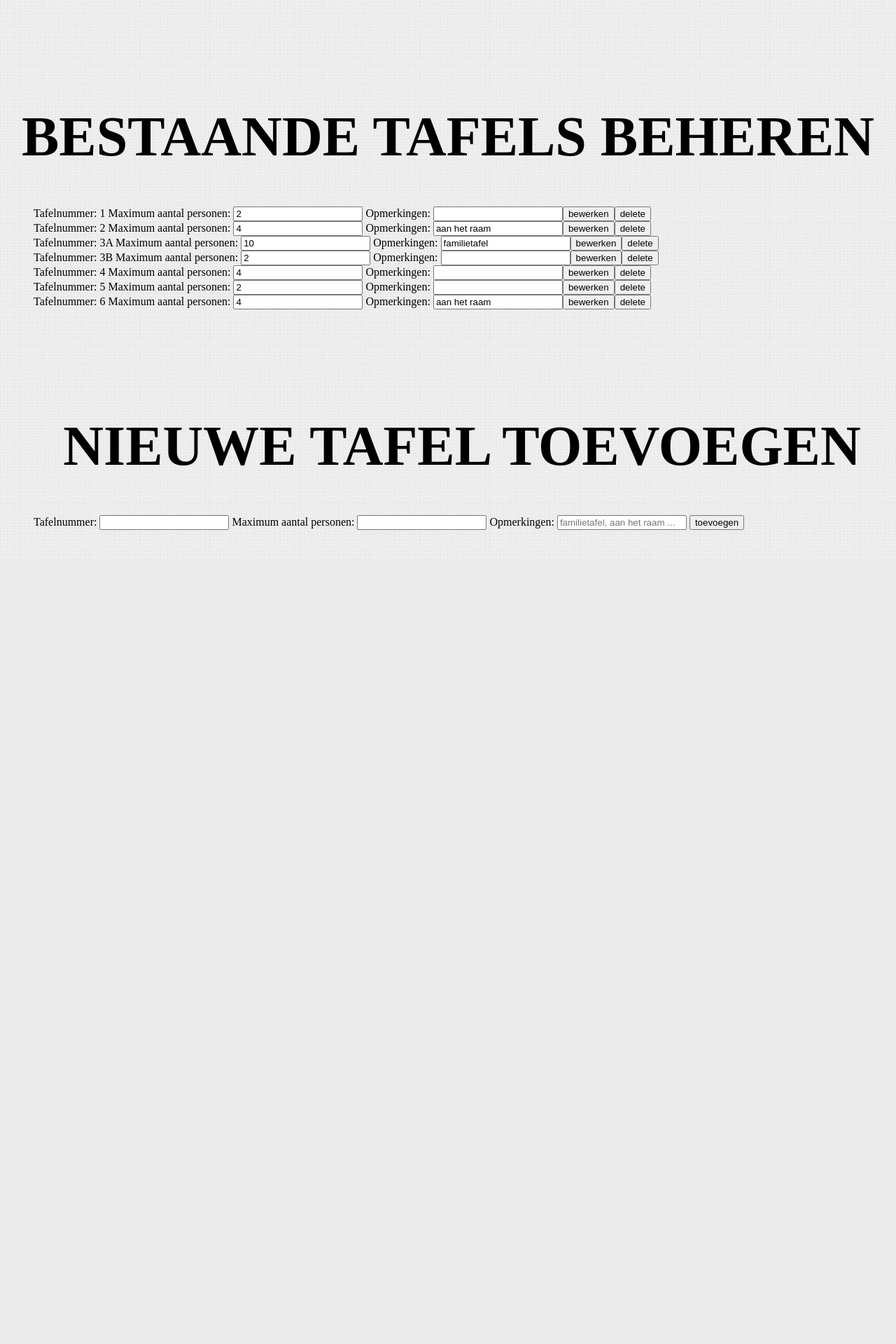
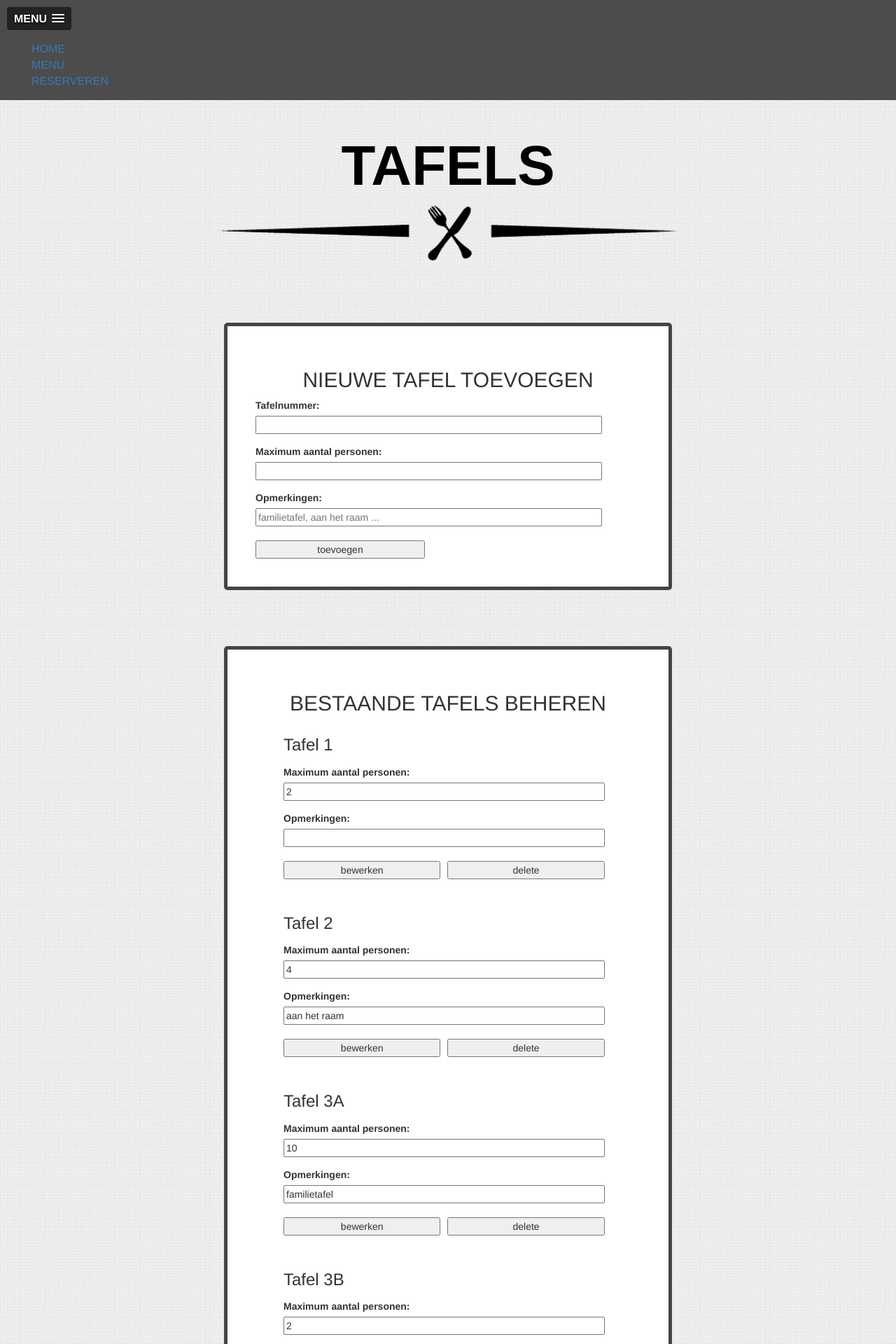
Before and after one commit to GlennVanHaute/PHPGroep14, a PHP site: page /tafelbeheer.php in a window 1280 px wide. Shown: the top 1920 px of the page at 70% size. Before the commit the page ends 757 px from the top, so only its background shows below. Run offline with PHP 8.4, Linux system fonts and the light colour scheme; data comes from the database, SQL or seed files in the repository; some libraries are stand-ins or nearby versions.

Commit message:
CSS tafels, tafelbeheer, index, menu, menubeheer

```diff
--- a/css/style.css
+++ b/css/style.css
@@ -1,4 +1,4 @@
-/* INDEX PAGINA */
+
 
 body{
 background-image: url(../images/bg.png);
@@ -14,9 +14,13 @@ margin-right: auto;
 h1{
 	text-align:center;
 	font-size:80px;
-	margin-top:150px;
+	margin-top:50px;
 	font-weight: bold;
 	color:black;
+}
+
+h2{
+text-align: center;
 }
 
 .headerline{
@@ -25,12 +29,7 @@ h1{
 
 
 
-
-
-
-/* MENU en MENUBEHEER PAGINA rgba(0,0,0,0.06) */
-
-.menucss{
+.blok{
 	width: 80%;
 	margin: 10%;
 	padding:5%;
@@ -39,10 +38,44 @@ h1{
 	border-radius: 5px;
 }
 
-#menu link{
+
+
+/* INDEX PAGINA */
+
+#info{
+text-align: center;
+}
+
+.indeximg{
+	width:80%;
+	border:10px solid #444;
+	margin-top: 20px;
+}
+
+
+
+/* INPUT EN LABELS */
+label{
+	display: inline-block;
+	width:100%;
+}
+
+#tafels form{
+	margin-bottom: 30px;
+}
+
+input[type='text']{
+	margin-bottom: 15px;
+	width:90%;
+	}
+
+input[type='submit']{
+	width:44%;
+	margin-right: 10px;
+	margin-top: 5px;
+
 
 }
-
 
 
 /* BOORSTRAP SHIZZLE */
--- a/menu.php
+++ b/menu.php
@@ -133,6 +133,7 @@
 		while($lijstmenu = $res->fetch_assoc())
 		{
 			echo "<form action='' method='post'>";
+			echo "<h3>" . $lijstmenu['Naam'] . "</h3>";
 			echo "<li>";
 			echo "<input type='hidden' name='gerechtid' value='".$lijstmenu['id']."'/>";
 			echo "<label for='gerechtnaam'>Naam: </label>";
--- a/tafelbeheer.php
+++ b/tafelbeheer.php
@@ -69,40 +69,21 @@ if(!empty($_POST['btn_delete']))
 <head>
 	<meta charset="UTF-8">
 	<title>Tafelbeheer (backend)</title>
-		<link rel="stylesheet" href="css/style.css">
+	<link rel="stylesheet" href="https://netdna.bootstrapcdn.com/bootstrap/3.1.1/css/bootstrap.min.css">
+	<link rel="stylesheet" href="css/style.css">
+	<link rel="stylesheet" href="css/slicknav.css">
 
 </head>
 <body>
+<?php include_once('nav_include.php') ?>
 
-<h1>BESTAANDE TAFELS BEHEREN</h1>
-<?php
-	echo $feedback;
+<section id="wrapper">
 
-	$result = $nieuwtafel->GetAll();
+	<h1>TAFELS</h1>
+	<img src="images/line.png" class="headerline" alt="line"/>
 
-	echo "<ul id='tafels'>";
-
-	while($tafel = $result->fetch_assoc())
-	{
-		echo "<form action='' method='post'>";
-		echo "<span> Tafelnummer: " . $tafel['Tafelnummer'] . "<input type='hidden' name='tafelnr' value='" .
-		$tafel['Tafelnummer'] ."'/> </span></span>
-		Maximum aantal personen: <input type='text' name='personen' value='" .
-		$tafel['MaxPersonen'] . "'/>
-		Opmerkingen: <input type='text' name='opmerkingen' value='" .
-		$tafel['Opmerkingen'] . "'/>";
-
-		echo "<input type='submit' name='btn_edit' value='bewerken' />";
-		echo "<input type='submit' name='btn_delete' value='delete' />";
-		echo "</form>";
-
-	}
-
-
-?>
-
-
-<h1>NIEUWE TAFEL TOEVOEGEN</h1>
+	<section class="blok">
+<h2>NIEUWE TAFEL TOEVOEGEN</h1>
 
 	<form action="" method="post">
 
@@ -118,6 +99,37 @@ if(!empty($_POST['btn_delete']))
 		<input type="submit" name="btn_add" value="toevoegen" />
 	</form>
 
+</section>
 
+<section class="blok">
+<h2>BESTAANDE TAFELS BEHEREN</h1>
+<?php
+	echo $feedback;
+
+	$result = $nieuwtafel->GetAll();
+
+	echo "<ul id='tafels'>";
+
+	while($tafel = $result->fetch_assoc())
+	{
+		echo "<form action='' method='post'>";
+		echo "<label><h3>Tafel " . $tafel['Tafelnummer'] . "</h3></label><input type='hidden' name='tafelnr' value='" .
+		$tafel['Tafelnummer'] ."'/>
+		<label>Maximum aantal personen:</label> <input type='text' name='personen' value='" .
+		$tafel['MaxPersonen'] . "'/>
+		<label>Opmerkingen:</label><input type='text' name='opmerkingen' value='" .
+		$tafel['Opmerkingen'] . "'/>";
+
+		echo "<input type='submit' name='btn_edit' value='bewerken' />";
+		echo "<input type='submit' name='btn_delete' value='delete' />";
+		echo "</form>";
+
+	}
+
+
+?>
+</section>
+
+</section>
 </body>
 </html>
```
Also changed, not shown: classes/nieuwMenu.class.php (+4 -6 lines), index.php (+37 -4 lines), menuFrontend.php (+3 -6 lines), images/foto1.jpg (added).
